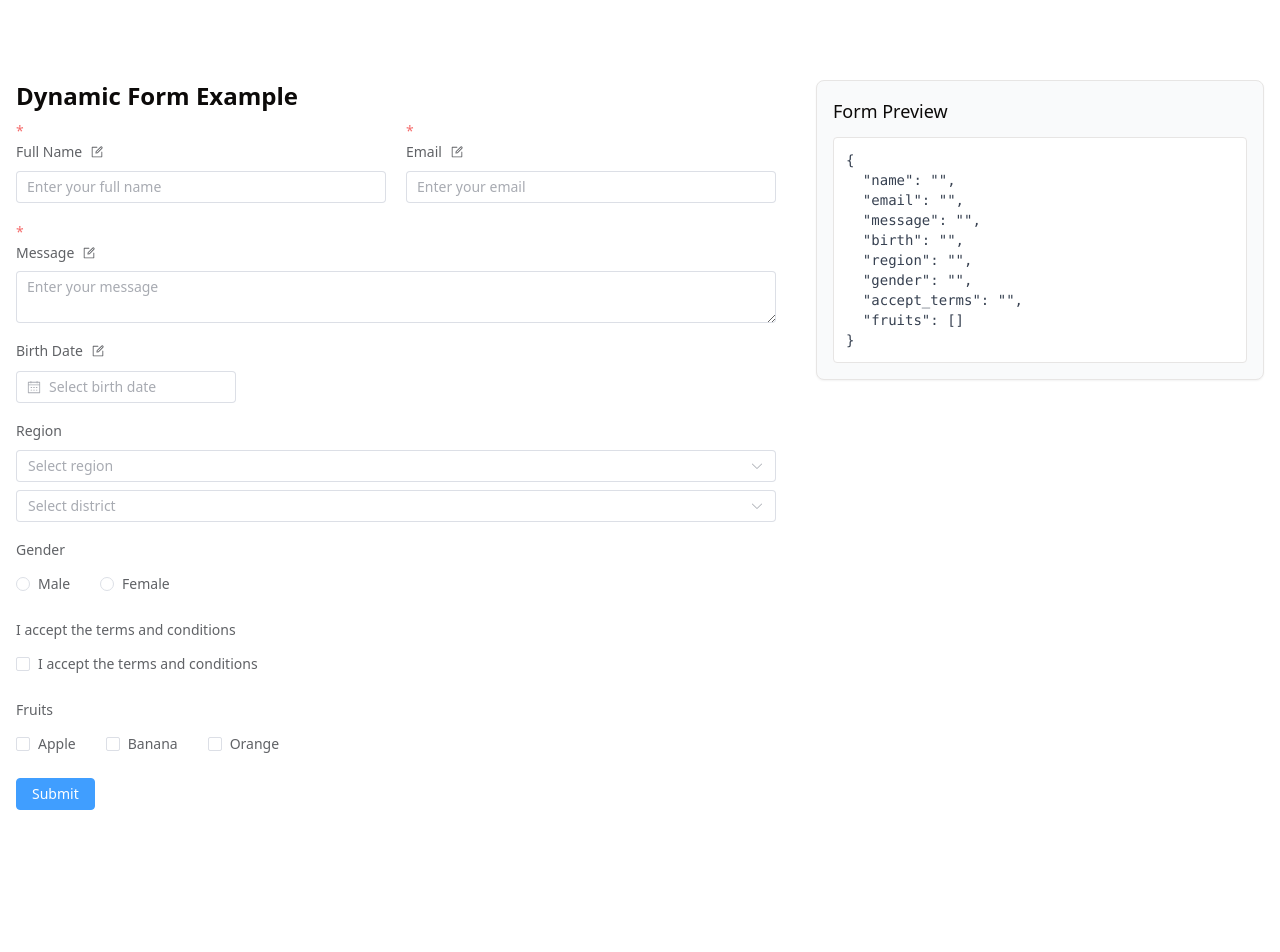
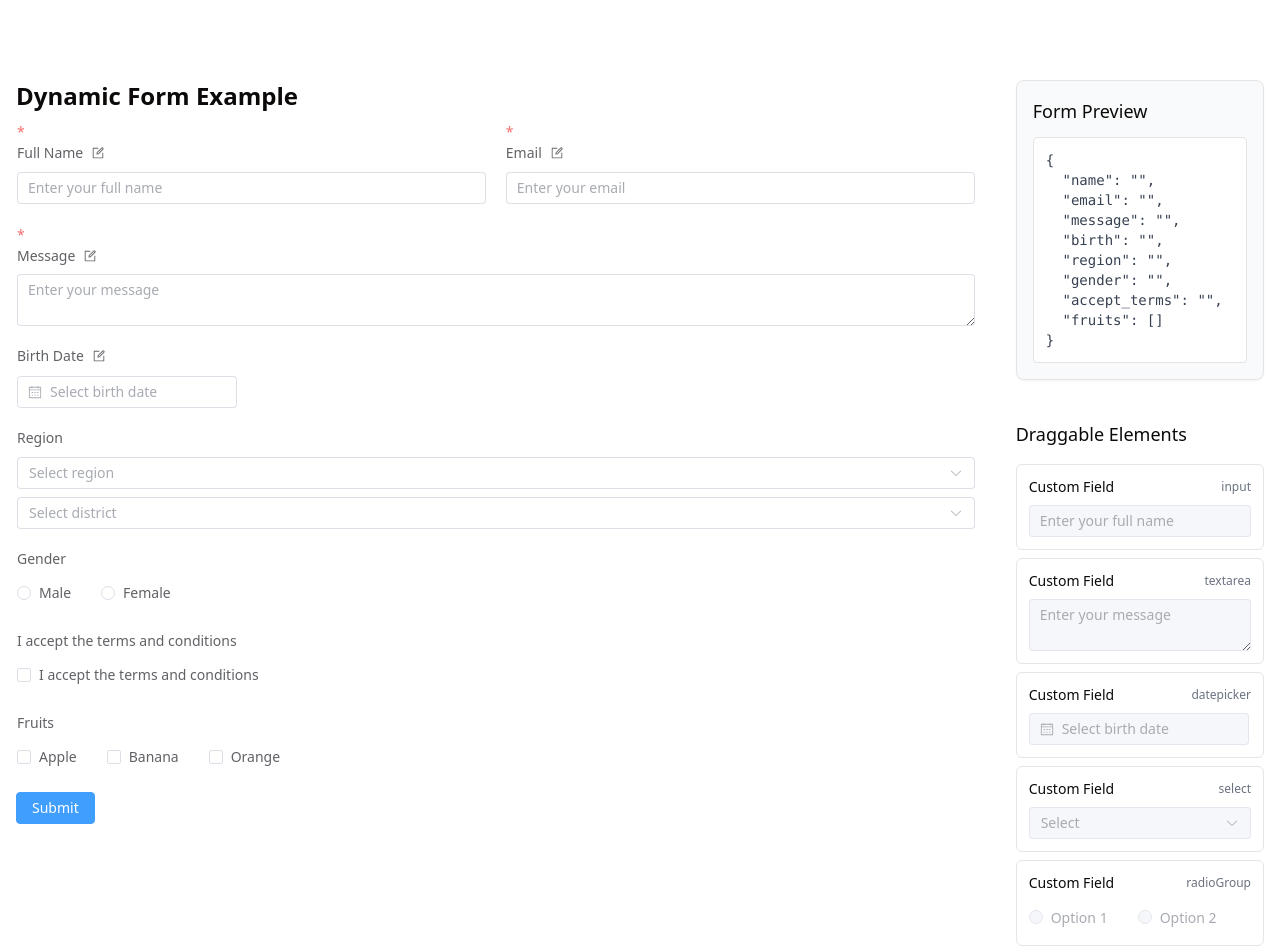
Before and after one commit to muhammad-polvanov/dynamic-form-generator, a Vue app: page / in a window 1280 px wide. Shown: the top 952 px of the page. Before the commit the page ends 890 px from the top, so only its background shows below. Built offline with nearby package versions, Linux system fonts and the light colour scheme.

Commit message:
feat: implement draggable fields component for dynamic form customization and enhance drag-and-drop functionality

```diff
--- /dev/null
+++ b/src/components/dynamic-form/DraggableFields.vue
@@ -0,0 +1,95 @@
+<template>
+  <div class="mt-10">
+    <div class="flex justify-between items-center mb-4">
+      <h3 class="text-lg font-medium">Draggable Elements</h3>
+    </div>
+    <div
+      v-for="element in draggableElements"
+      :key="element.key"
+      class="p-3 mb-2 border rounded-md bg-white cursor-move transition-all"
+      :class="{
+        'opacity-50': isDragging && draggedElement?.key === element.key,
+      }"
+      draggable="true"
+      @dragstart="handleDragStart(element)"
+      @dragend="handleDragEnd"
+    >
+      <div class="flex items-center justify-between">
+        <span class="text-sm font-medium">{{ element.label }}</span>
+        <span class="text-xs text-gray-500">{{ element.type }}</span>
+      </div>
+      <el-input
+        v-if="element.type === 'input'"
+        :placeholder="element.placeholder"
+        type="text"
+        disabled
+        class="mt-2"
+      />
+      <el-input
+        v-if="element.type === 'textarea'"
+        :placeholder="element.placeholder"
+        type="textarea"
+        disabled
+        class="mt-2"
+      />
+      <el-date-picker
+        v-if="element.type === 'datepicker'"
+        :placeholder="element.placeholder"
+        disabled
+        class="mt-2"
+      />
+      <el-select
+        v-if="element.type === 'select'"
+        disabled
+        class="mt-2"
+      ></el-select>
+      <el-radio-group
+        v-if="element.type === 'radioGroup'"
+        disabled
+        class="mt-2"
+      >
+        <el-radio
+          v-for="option in element.options"
+          :key="option.value"
+          :label="option.label"
+        ></el-radio>
+      </el-radio-group>
+      <el-checkbox
+        v-if="element.type === 'checkbox' && !element.multiple"
+        :label="element.label"
+      />
+      <el-checkbox-group v-if="element.type === 'checkbox' && element.multiple">
+        <el-checkbox
+          v-for="option in element.options"
+          :key="option.value"
+          :value="option.value"
+        >
+          {{ option.label }}
+        </el-checkbox>
+      </el-checkbox-group>
+    </div>
+  </div>
+</template>
+<script setup lang="ts">
+import { draggableElements } from "../../data/fields"
+import type { FormField } from "../../types/form-schema"
+interface Props {
+  isDragging: boolean
+  draggedElement: FormField | null
+}
+
+defineProps<Props>()
+
+const emit = defineEmits<{
+  (e: "dragStart", element: FormField): void
+  (e: "dragEnd"): void
+}>()
+
+const handleDragStart = (element: FormField) => {
+  emit("dragStart", element)
+}
+
+const handleDragEnd = () => {
+  emit("dragEnd")
+}
+</script>
--- a/src/components/dynamic-form/DynamicForm.vue
+++ b/src/components/dynamic-form/DynamicForm.vue
@@ -7,12 +7,23 @@
     label-position="top"
     @submit.prevent="handleSubmit"
   >
-    <h1 class="text-2xl font-bold mb-2">{{ typedFormData.form.title }}</h1>
-    <template v-for="section in typedFormData.form.form_data" :key="section.id">
+    <h1 class="text-2xl font-bold mb-2">{{ formData.form.title }}</h1>
+    <template v-for="section in formData.form.form_data" :key="section.id">
+      <div
+        class="form-section border border-transparent rounded-md transition-all"
+        :class="{ 'drop-target': isDragTarget(section.id) }"
+        @dragover.prevent="handleSectionDragOver($event, section.id)"
+        @dragleave="handleSectionDragLeave(section.id)"
+        @drop.prevent="handleSectionDrop"
+      >
         <el-row :gutter="20">
-        <template v-for="(field, index) in section.fields" :key="field.key">
+          <template v-for="field in section.fields" :key="field.id">
             <el-col :span="24 / (section.columns || 1)">
-            <el-form-item :label="field.label" :prop="field.name">
+              <el-form-item
+                :label="field.label"
+                :prop="field.name"
+                @dragover="handleDragOver(section.id)"
+              >
                 <template #label>
                   <div class="flex items-center gap-2">
                     <span class="text-sm font-medium">{{ field.label }}</span>
@@ -28,12 +39,13 @@
                 <DynamicField
                   v-model="formModel"
                   :field="field"
-                :form-data="typedFormData.form.form_data"
+                  :form-data="formData.form.form_data"
                 />
               </el-form-item>
             </el-col>
           </template>
         </el-row>
+      </div>
     </template>
     <el-button type="primary" @click="handleSubmit">Submit</el-button>
 
@@ -54,8 +66,7 @@
 </template>
 
 <script setup lang="ts">
-import { ref, reactive } from "vue"
-import * as formData from "../../data/index.json"
+import { ref } from "vue"
 import { ElMessage } from "element-plus"
 import { Edit } from "@element-plus/icons-vue"
 import EditDynamicField from "./EditDynamicField.vue"
@@ -63,48 +74,58 @@ import DynamicField from "./DynamicField.vue"
 import type {
   FormField,
   InputField,
-  FormSection,
   FormModel,
-  FormRules,
   BaseFormField,
+  FormData,
+  FormRule,
 } from "../../types/form-schema"
 
+const props = defineProps<{
+  formData: FormData
+  formRules: FormRule
+}>()
+
+const emit = defineEmits<{
+  (e: "dragOver", sectionId: number): void
+}>()
+
 // Type assertion for the imported JSON data
-const typedFormData = reactive(
-  formData as {
-    form: {
-      title: string
-      form_data: FormSection[]
-    }
-  }
-)
 
 const formRef = ref()
 const formModel = defineModel<FormModel>({ required: true })
-const formRules = ref<FormRules>({})
 
-// Initialize form model with empty values and rules
-const initializeFormModel = () => {
-  typedFormData.form.form_data.forEach((section: FormSection) => {
-    section.fields.forEach((field: FormField) => {
-      if (field.type === "checkbox" && field.multiple) {
-        formModel.value[field.name] = []
-      } else {
-        formModel.value[field.name] = ""
+// Dragging state
+const currentDragTarget = ref<number | null>(null)
+
+// Check if section is current drag target
+const isDragTarget = (sectionId: number): boolean => {
+  return currentDragTarget.value === sectionId
 }
 
-      // Initialize form rules
-      if (field.rules) {
-        formRules.value[field.name] = field.rules.map((rule) => ({
-          required: rule.required,
-          message: rule.message,
-          type: rule.type,
-          min: rule.min,
-          trigger: ["blur", "change"],
-        }))
+// Handle dragover event
+const handleSectionDragOver = (event: DragEvent, sectionId: number) => {
+  event.preventDefault()
+  currentDragTarget.value = sectionId
+  emit("dragOver", sectionId)
 }
-    })
-  })
+
+// Handle dragleave event
+const handleSectionDragLeave = (sectionId: number) => {
+  if (currentDragTarget.value === sectionId) {
+    currentDragTarget.value = null
+  }
+}
+
+// Handle drop event
+const handleSectionDrop = () => {
+  // Reset drag target
+  currentDragTarget.value = null
+}
+
+// Legacy handler kept for compatibility with existing calls
+const handleDragOver = (sectionId: number) => {
+  currentDragTarget.value = sectionId
+  emit("dragOver", sectionId)
 }
 
 // Field editing functionality
@@ -119,7 +140,7 @@ const handleEditField = (field: FormField) => {
 const saveFieldChanges = (updatedField: BaseFormField | InputField) => {
   if (!editingField.value) return
   // Find the field in the form data and update it
-  const sections = typedFormData.form.form_data
+  const sections = props.formData.form.form_data
   for (const section of sections) {
     const fieldIndex = section.fields.findIndex(
       (f) => f.key === updatedField.key
@@ -131,15 +152,6 @@ const saveFieldChanges = (updatedField: BaseFormField | InputField) => {
       newField.label = updatedField.label
       if (updatedField.placeholder) {
         newField.placeholder = updatedField.placeholder
-      }
-
-      // Handle special case for input fields with variant
-      if (
-        newField.type === "input" &&
-        updatedField.type === "input" &&
-        "variant" in updatedField
-      ) {
-        ;(newField as InputField).variant = (updatedField as InputField).variant
       }
 
       // Replace the old field with the new one
@@ -169,9 +181,16 @@ const handleSubmit = async () => {
     ElMessage.error("Please fill in all required fields correctly")
   }
 }
-
-// Initialize form on component mount
-initializeFormModel()
 </script>
 
-<style scoped></style>
+<style scoped>
+.form-section {
+  background-color: white;
+}
+
+.drop-target {
+  background-color: #ecf5ff;
+  border-color: #409eff;
+  box-shadow: 0 0 0 2px rgba(64, 158, 255, 0.2);
+}
+</style>
--- a/src/components/dynamic-form/FormPreview.vue
+++ b/src/components/dynamic-form/FormPreview.vue
@@ -3,7 +3,7 @@
     <h2 class="text-lg font-medium mb-3">Form Preview</h2>
     <div class="bg-white p-3 rounded border overflow-auto max-h-[500px]">
       <pre class="text-sm text-gray-700 whitespace-pre-wrap">{{
-        JSON.stringify(formModel, null, 2)
+        formModel
       }}</pre>
     </div>
   </div>
@@ -11,6 +11,7 @@
 
 <script setup lang="ts">
 defineProps<{
-  formModel: Record<string, string[]>
+  // eslint-disable-next-line @typescript-eslint/no-explicit-any
+  formModel: Record<string, any>
 }>()
 </script>
--- /dev/null
+++ b/src/composables/useDraggable.ts
@@ -0,0 +1,76 @@
+import type { FormSection, FormField } from "../types/form-schema"
+import { ElMessage } from "element-plus"
+import { ref, computed } from "vue"
+
+export const useDraggable = (formData: FormSection[]) => {
+  // Drag state
+  const draggableSection = ref<number | null>(null)
+  const isDragging = ref(false)
+  const draggedElement = ref<FormField | null>(null)
+
+  // Computed property to get the current section
+  const currentSection = computed(() => {
+    if (draggableSection.value === null) return null
+    return formData.find((section) => section.id === draggableSection.value)
+  })
+  const handleDragOver = (sectionId: number) => {
+    draggableSection.value = sectionId
+  }
+
+  const handleDragStart = (element: FormField) => {
+    isDragging.value = true
+    draggedElement.value = { ...element }
+  }
+
+  const handleDragEnd = () => {
+    if (!currentSection.value || !draggedElement.value) {
+      isDragging.value = false
+      draggedElement.value = null
+      return
+    }
+
+    try {
+      // Create a deep copy of the element with a unique key
+      const elementCopy = JSON.parse(
+        JSON.stringify(draggedElement.value)
+      ) as FormField
+      elementCopy.key = `${elementCopy.key}_${Date.now()}`
+      elementCopy.name = `${elementCopy.name}_${Date.now()}`
+
+      // Find the section and create a new array to trigger reactivity
+      const sectionIndex = formData.findIndex(
+        (section) => section.id === draggableSection.value
+      )
+
+      if (sectionIndex >= 0) {
+        // Create a new fields array to ensure reactivity
+        const updatedFields = [...formData[sectionIndex].fields, elementCopy]
+
+        // Update the section's fields with the new array
+        formData[sectionIndex].fields = updatedFields
+        // Show success message
+        ElMessage({
+          message: `Added ${elementCopy.label} to the form`,
+          type: "success",
+          duration: 2000,
+        })
+      }
+    } catch (error) {
+      ElMessage.error("Error adding field to form")
+      console.error(error)
+    } finally {
+      // Reset drag state
+      isDragging.value = false
+      draggedElement.value = null
+      draggableSection.value = null
+    }
+  }
+  return {
+    draggedElement,
+    isDragging,
+    currentSection,
+    handleDragOver,
+    handleDragStart,
+    handleDragEnd,
+  }
+}
--- /dev/null
+++ b/src/composables/useState.ts
@@ -0,0 +1,39 @@
+import { ref, reactive } from "vue"
+import type { FormSection, FormField, FormRule } from "../types/form-schema"
+
+export const useState = (formData: FormSection[]) => {
+  const formModel = ref<Record<string, string | string[] | boolean>>({})
+  const formRules = ref<Record<string, FormRule[]>>({})
+  const typedFormData = reactive(formData)
+
+  // Initialize form model with empty values and rules
+  const initializeFormModel = () => {
+    typedFormData.form.form_data.forEach((section: FormSection) => {
+      section.fields.forEach((field: FormField) => {
+        if (field.type === "checkbox" && field.multiple) {
+          formModel.value[field.name] = []
+        } else {
+          formModel.value[field.name] = ""
+        }
+
+        // Initialize form rules
+        if (field.rules) {
+          formRules.value[field.name] = field.rules.map((rule) => ({
+            required: rule.required,
+            message: rule.message,
+            type: rule.type,
+            min: rule.min,
+            trigger: ["blur", "change"],
+          }))
+        }
+      })
+    })
+  }
+
+  return {
+    formModel,
+    formRules,
+    typedFormData,
+    initializeFormModel,
+  }
+}
--- /dev/null
+++ b/src/data/fields.ts
@@ -0,0 +1,78 @@
+export const draggableElements = [
+  {
+    key: `element_${Date.now()}`,
+    type: "input",
+    label: "Custom Field",
+    variant: "text",
+    name: `field_${Date.now()}`,
+    editable: true,
+    placeholder: "Enter your full name",
+  },
+  {
+    key: `element_${Date.now()}`,
+    type: "textarea",
+    label: "Custom Field",
+    name: `field_${Date.now()}`,
+    editable: true,
+    placeholder: "Enter your message",
+  },
+  {
+    key: `element_${Date.now()}`,
+    type: "datepicker",
+    name: `field_${Date.now()}`,
+    label: "Custom Field",
+    placeholder: "Select birth date",
+    editable: true,
+  },
+  {
+    key: `element_${Date.now()}`,
+    type: "select",
+    label: "Custom Field",
+    name: `field_${Date.now()}`,
+    placeholder: "Select region",
+    editable: true,
+    options: [
+      {
+        id: 1,
+        label: "Option 1",
+        value: "option_1",
+      },
+      {
+        id: 2,
+        label: "Option 2",
+        value: "option_2",
+      },
+    ],
+  },
+  {
+    key: `element_${Date.now()}`,
+    type: "radioGroup",
+    label: "Custom Field",
+    name: `field_${Date.now()}`,
+    options: [
+      { label: "Option 1", value: "option_1" },
+      { label: "Option 2", value: "option_2" },
+    ],
+  },
+  {
+    key: `element_${Date.now()}`,
+    type: "checkbox",
+    label: "Custom Field",
+    placeholder: "Custom Field",
+    name: `field_${Date.now()}`,
+    multiple: false,
+  },
+  {
+    key: `element_${Date.now()}`,
+    type: "checkbox",
+    label: "Custom Field",
+    placeholder: "Custom Field",
+    name: `field_${Date.now()}`,
+    multiple: true,
+    options: [
+      { label: "Option 1", value: "option_1" },
+      { label: "Option 2", value: "option_2" },
+      { label: "Option 3", value: "option_3" },
+    ],
+  },
+]
--- a/src/pages/index.vue
+++ b/src/pages/index.vue
@@ -1,19 +1,50 @@
 <template>
   <div class="container py-20">
     <div class="flex items-start gap-10">
-      <DynamicForm v-model="formModel" />
-      <FormPreview :form-model="formModel" />
+      <DynamicForm
+        v-model="formModel"
+        :form-rules="formRules"
+        :key="isDragging ? 'dragging' : 'not-dragging'"
+        :form-data="typedFormData"
+        @dragOver="handleDragOver"
+      />
+      <div>
+        <FormPreview :form-model="formModel" />
+        <DraggableFields
+          :is-dragging="isDragging"
+          :dragged-element="draggedElement"
+          @drag-start="handleDragStart"
+          @drag-end="handleDragEnd"
+        />
+      </div>
     </div>
   </div>
 </template>
 <script setup lang="ts">
-import { ref } from "vue"
+import * as formData from "../data/index.json"
+
 import DynamicForm from "../components/dynamic-form/DynamicForm.vue"
 import FormPreview from "../components/dynamic-form/FormPreview.vue"
-defineOptions({
-  name: "IndexPage",
-})
+import DraggableFields from "../components/dynamic-form/DraggableFields.vue"
+import { useDraggable } from "../composables/useDraggable"
+import { useState } from "../composables/useState"
 
-const formModel = ref({})
+const { formModel, formRules, typedFormData, initializeFormModel } =
+  useState(formData)
+
+const {
+  isDragging,
+  draggedElement,
+  handleDragOver,
+  handleDragStart,
+  handleDragEnd,
+} = useDraggable(typedFormData.form.form_data)
+
+// Initialize form on component mount
+initializeFormModel()
 </script>
-<style scoped></style>
+<style scoped>
+.cursor-move {
+  cursor: move;
+}
+</style>
--- a/src/types/form-schema.ts
+++ b/src/types/form-schema.ts
@@ -6,6 +6,7 @@ export interface FormOption {
 }
 
 export interface BaseFormField {
+  id: number
   key: string
   type: string
   label: string
@@ -69,6 +70,13 @@ export interface FormSection {
   fields: FormField[]
 }
 
+export interface FormData {
+  title: string
+  form: {
+    form_data: FormSection[]
+  }
+}
+
 export interface FormModel {
   [key: string]: string | string[] | boolean
 }
```
Also changed, not shown: src/components/dynamic-form/DynamicField.vue (+11 -0 lines). Lines whose indentation alone changed are shown as unchanged.
